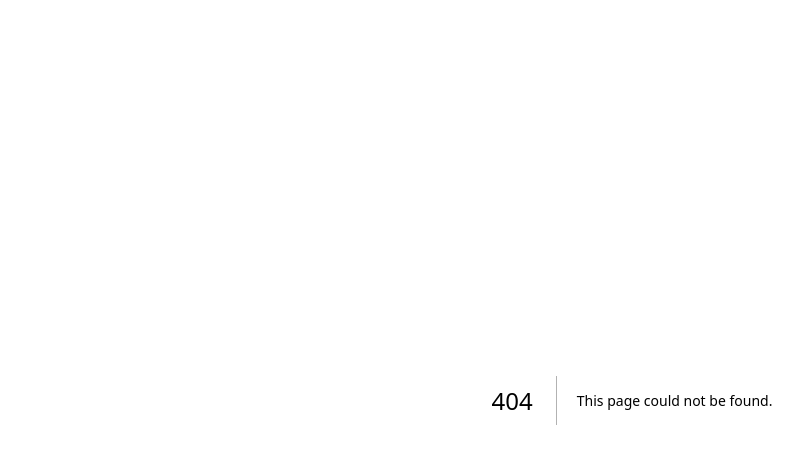
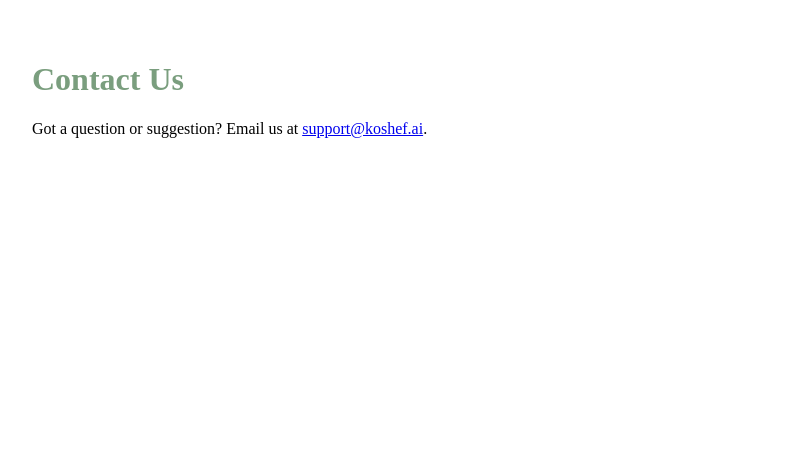
Before and after one commit to koshef/koshef-webhook, a Next.js app: page /contact in a window 1280 px wide. Before the commit this address had no page. Shown: the top 464 px of the page, without its empty margins (8-811 px from the left). Built offline with nearby package versions, Linux system fonts and the light colour scheme.

Commit message:
Create contact.js

```diff
--- /dev/null
+++ b/pages/contact.js
@@ -0,0 +1,8 @@
+export default function Contact() {
+  return (
+    <main style={{ padding: '2rem' }}>
+      <h1 style={{ color: '#7A9E7E' }}>Contact Us</h1>
+      <p>Got a question or suggestion? Email us at <a href="mailto:support@koshef.ai">support@koshef.ai</a>.</p>
+    </main>
+  );
+}
```
